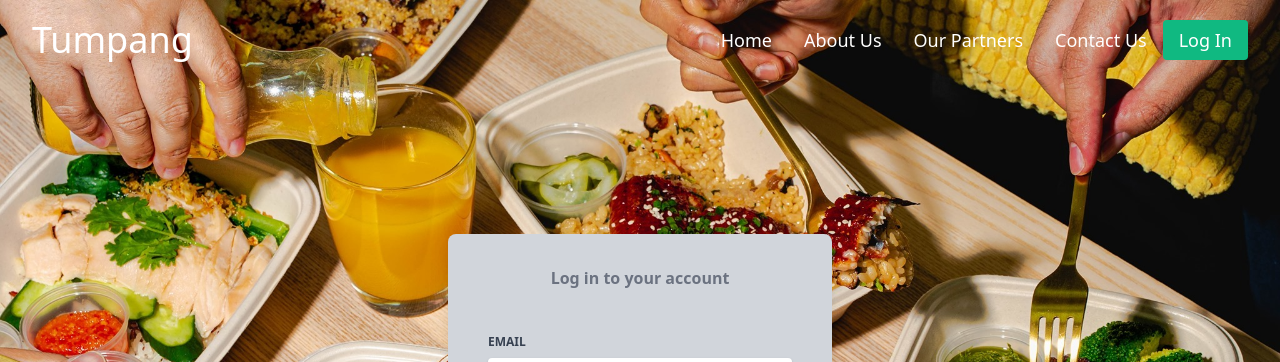
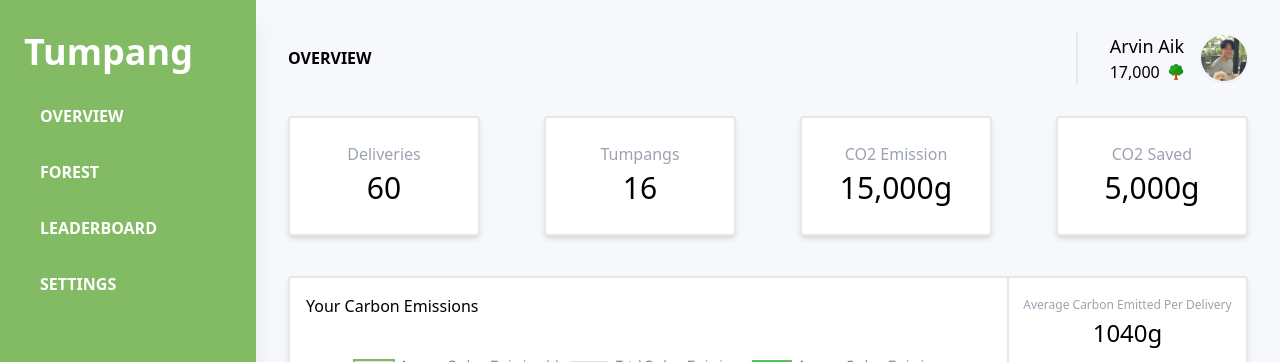
Before and after one commit to Abhimata-BuildOnAws/tumpang-frontend, a React (Create React App) app: page /dashboard in a window 1280 px wide. Before the commit this address led to /login. Shown: the top 362 px of the page. Built offline with nearby package versions, Linux system fonts and the light colour scheme.

Commit message:
deleted stuff

```diff
--- a/src/App.js
+++ b/src/App.js
@@ -23,7 +23,7 @@
       </Route>
 
       <Route path="/dashboard">
-        {token ? <Dashboard /> : <Redirect to="/login" />}
+        <Dashboard />
       </Route>
 
     </Switch>
--- a/src/index.css
+++ b/src/index.css
@@ -17,8 +17,6 @@
 
 
 
-
-
   .bg-green{
     background-color: #83BB65;
   }
--- a/src/pages/public/Login.js
+++ b/src/pages/public/Login.js
@@ -32,7 +32,7 @@
           className="absolute top-0 w-full h-full bg-gray-900"
           style={{
             backgroundImage:
-              "url(" + require("../../assets/img/takeout.jpeg").default + ")",
+              "url(" + require("../../assets/img/takeout.jpg").default + ")",
             backgroundSize: "100%",
             backgroundRepeat: "no-repeat"
           }}
```
Also changed, not shown: src/assets/img/takeout.jpg (renamed from src/assets/img/takeout.jpeg).
